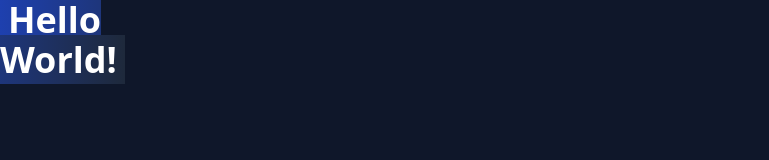
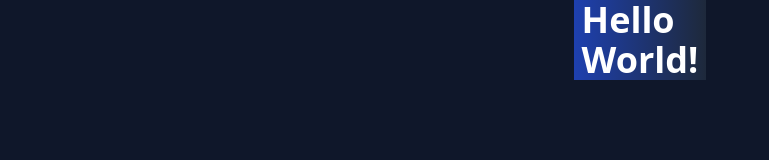
Before and after one commit to ViniciusCardozoNoda/Projeto-Tailwind-CSS, a website: page instalacao/src/index.html in a window 1280 px wide. Shown: the whole page, without its empty margins (0-769 px from the left). Drawn offline with Linux system fonts and the light colour scheme.

Commit message:
modificando

```diff
--- a/instalacao/src/index.html
+++ b/instalacao/src/index.html
@@ -7,7 +7,7 @@
     <link rel="stylesheet" href="../dist/output.css">
     <title>Document</title>
 </head>
-<body class="bg-slate-900">
+<body class="bg-slate-900 flex justify-center">
     <span class="box-descoration-slice bg-gradient-to-r from-blue-800 to-slate-800 text-4xl text-white font-extrabold px-2">
         Hello<br>
         World!
```
Also changed, not shown: instalacao/dist/output.css.
